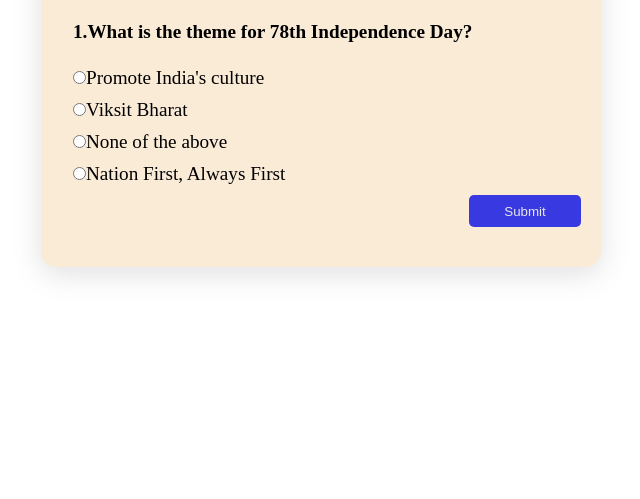
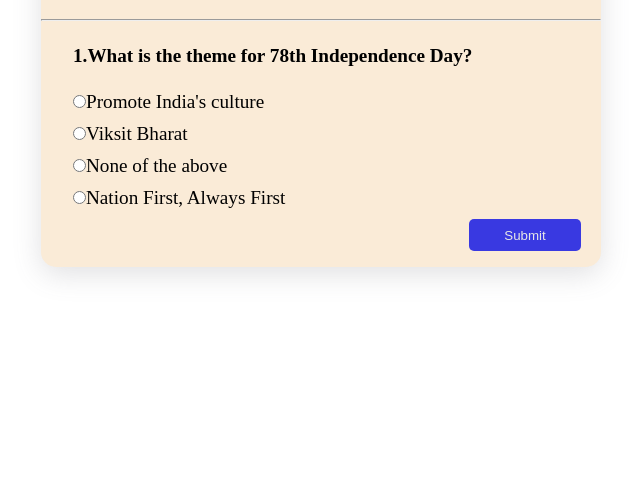
Before and after one commit to Md-Shamsuzzaman/Quiz-Project, a plain HTML site: page index.html in a window 1280 px wide. Shown: the part 301-800 px from the top of the page, without its empty margins (319-959 px from the left). Drawn offline with Linux system fonts and the light colour scheme.

Commit message:
Update index.html

```diff
--- a/index.html
+++ b/index.html
@@ -14,7 +14,7 @@
             <h1>Quiz</h1>
             <p id="para"></p>
             <p id="resultPara"></p>
-            <p id="para1">If you want to play again, Please refresh your web page</p>
+            <p id="para1">If you want to play again, Please refresh your web page</p><br><hr>
         </div>
 
         <div class="content"></div>
```
